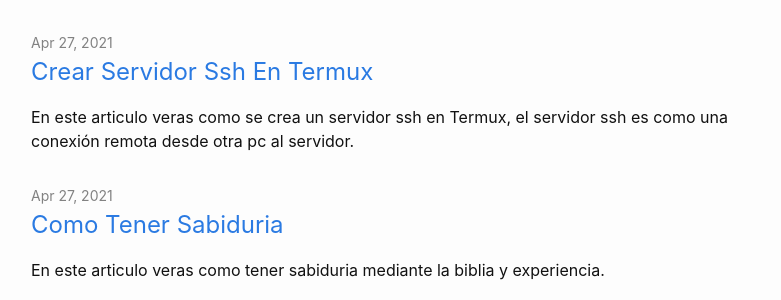
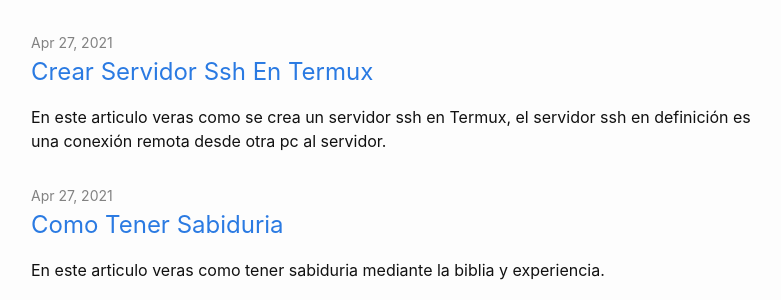
Before and after one commit to dylanmeca/dylanmeca.github.io, a Jekyll site: the page built from index.md, in a window 1280 px wide and 900 px high, scrolled down 1343 px. Shown: the part 153-453 px from the top of the window, without its empty margins (239-1020 px from the left). Built offline with Jekyll 4.4.1, drawn with Linux system fonts in a browser that asks for light colours.

Commit message:
Update 2021-04-27-Crear-servidor-SSH-en-Termux.md

```diff
--- a/_posts/2021-04-27-Crear-servidor-SSH-en-Termux.md
+++ b/_posts/2021-04-27-Crear-servidor-SSH-en-Termux.md
@@ -1,6 +1,6 @@
 ---
 layout: post1
-description: En este articulo veras como se crea un servidor ssh en Termux, el servidor ssh es como una conexión remota desde otra pc al servidor.
+description: En este articulo veras como se crea un servidor ssh en Termux, el servidor ssh en definición es una conexión remota desde otra pc al servidor.
 keywords:
   - termux
   - servidor ssh
```
